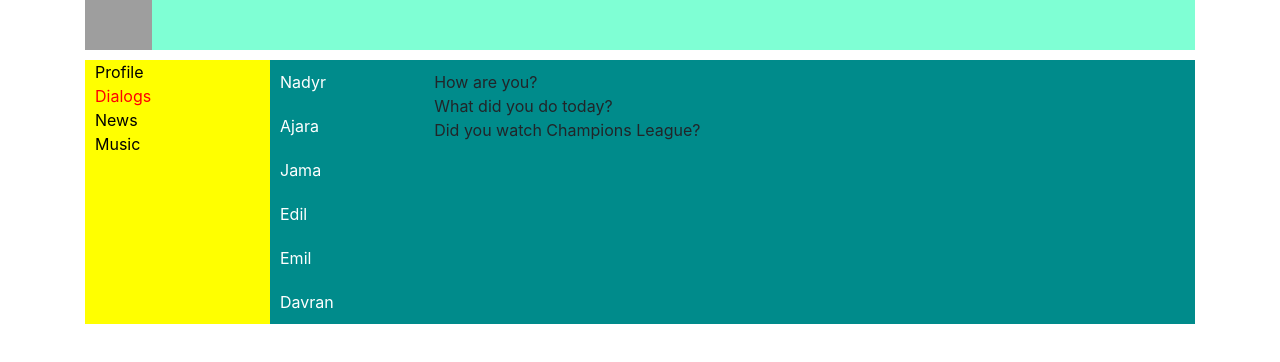
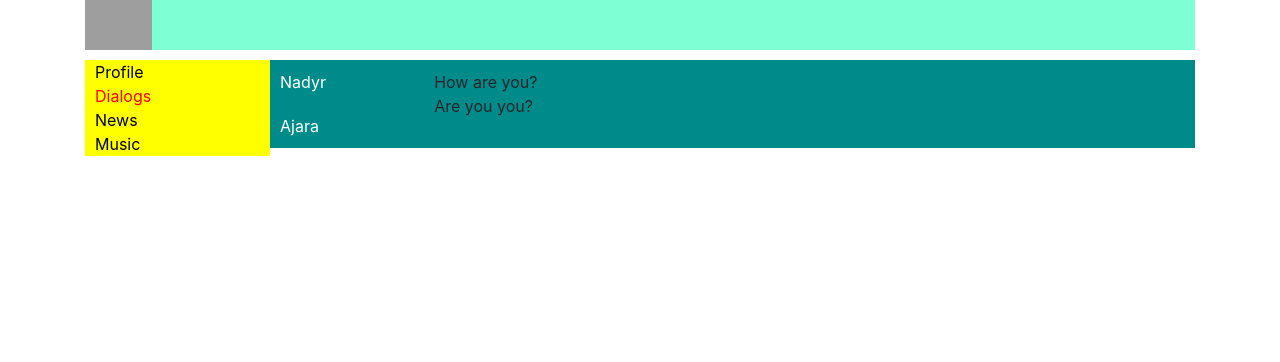
Before and after one commit to nadyrbek97/social-network, a React (Create React App) app: page /dialogs in a window 1280 px wide. Shown: the top 362 px of the page. Built offline with nearby package versions, Linux system fonts and the light colour scheme; grey boxes are pictures that could not be loaded.

Commit message:
#1_put_all_data_24_UI_BLL

```diff
--- a/src/components/Dialogs/Dialogs.jsx
+++ b/src/components/Dialogs/Dialogs.jsx
@@ -18,39 +18,29 @@ const Message = props => {
 
 const Dialogs = props => {
     let dialogsData = [
-        {
-            id: 1,
-            name: "Nadyr"
-        },
-        {
-            id: 2,
-            name: "Ajara"
-        },
-        {
-            id: 3,
-            name: "Jama"
-        },
-        {
-            id: 4,
-            name: "Edil"
-        }
+        { id: 0, name: "Nadyr" },
+        { id: 1, name: "Ajara" },
+        { id: 2, name: "Jama" },
+        { id: 3, name: "Edil"}
+    ];
+
+    let messagesData = [
+        { id: 0, message: "How are you?" },
+        { id: 1, message: "Are you you?" },
+        { id: 2, message: "Did watch match yesterday?" },
+        { id: 3, message: "Yes, sure..."}
     ];
 
     return (
         <div className={style.dialogs}>
             <div className={style.dialogItems}>
-                <DialogItem id="1" name="Nadyr" />
-                <DialogItem id="2" name="Ajara" />
-                <DialogItem id="3" name="Jama" />
-                <DialogItem id="4" name="Edil" />
-                <DialogItem id="5" name="Emil" />
-                <DialogItem id="6" name="Davran" />
+                <DialogItem id={dialogsData[0].id} name={dialogsData[0].name} />
+                <DialogItem id={dialogsData[1].id} name={dialogsData[1].name} />
             </div>
 
             <div className={style.messages}>
-                <Message text="How are you?" />
-                <Message text="What did you do today?" />
-                <Message text="Did you watch Champions League?" />
+                <Message text={messagesData[0].message} />
+                <Message text={messagesData[1].message} />
             </div>
         </div>
     );
--- a/src/components/Profile/MyPosts/MyPosts.jsx
+++ b/src/components/Profile/MyPosts/MyPosts.jsx
@@ -3,23 +3,22 @@ import style from "./MyPosts.module.css";
 import Post from './Post/Post';
 
 const MyPosts = () => {
+
+    let postData = [
+        { id: 0, message: "Post 1", likesCount: 12 },
+        { id: 1, message: "Post 1", likesCount: 12 },
+        { id: 2, message: "Post 1", likesCount: 12 }
+    ];
+
   return (
     <div className={style}>
        <h3>My Posts</h3>
 
+        <Post bessage={postData[0].message} likeAmount={postData[0].likesCount}/>
+        <Post bessage={postData[1].message} likeAmount={postData[1].likesCount}/>
+        <Post bessage={postData[2].message} likeAmount={postData[2].likesCount}/>
 
-      <Post
-        message="I am learning React"
-        likeAmount="24"
-      />
-      <Post
-        message="Me Docker"
-        likeAmount="54"
-      />
-      <Post
-        message="Me Django"
-        likeAmount="234"
-      />
+
     </div>
   )
 };
```
